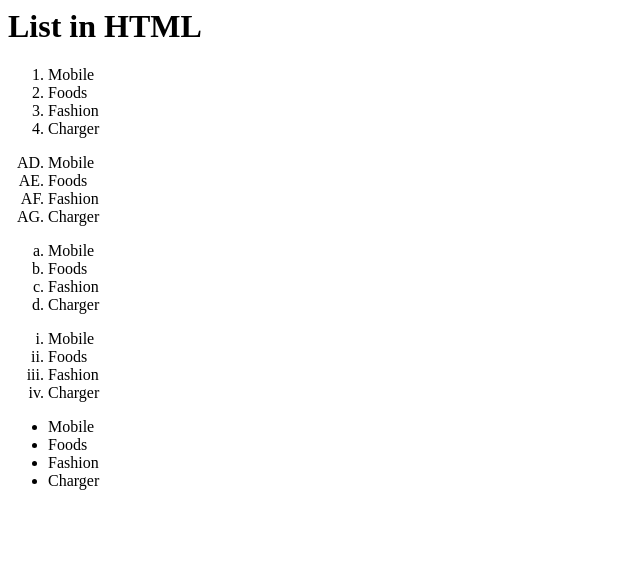
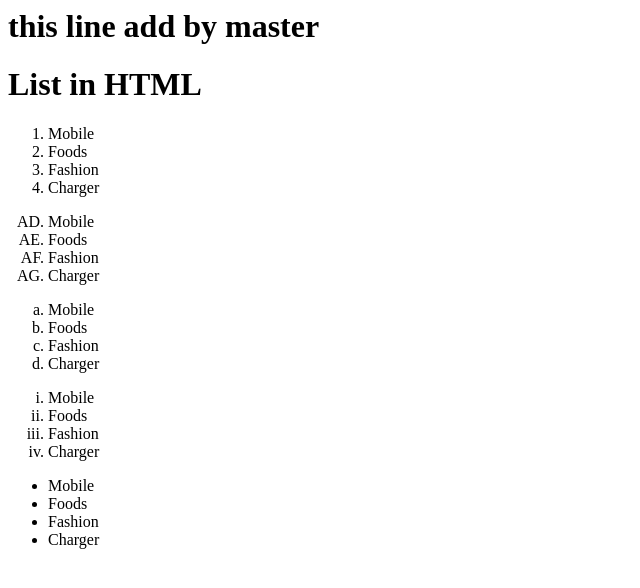
Before and after one commit to jamesjoel/testing, a plain HTML site: page list(james-dev).html in a window 1280 px wide. Shown: the whole page, without its empty margins (0-640 px from the left). Drawn offline with Linux system fonts and the light colour scheme.

Commit message:
add new line in line number 10

```diff
--- a/list(james-dev).html
+++ b/list(james-dev).html
@@ -7,6 +7,7 @@
 
     </head>
     <body>
+        <h1>this line add by master</h1>
         <h1>List in HTML</h1>
         <ol>
             <li>Mobile</li>
```
